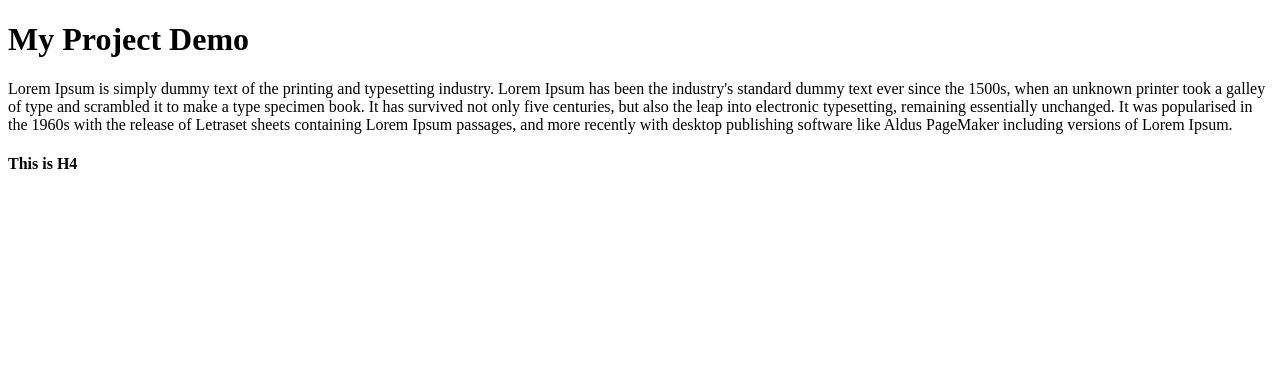
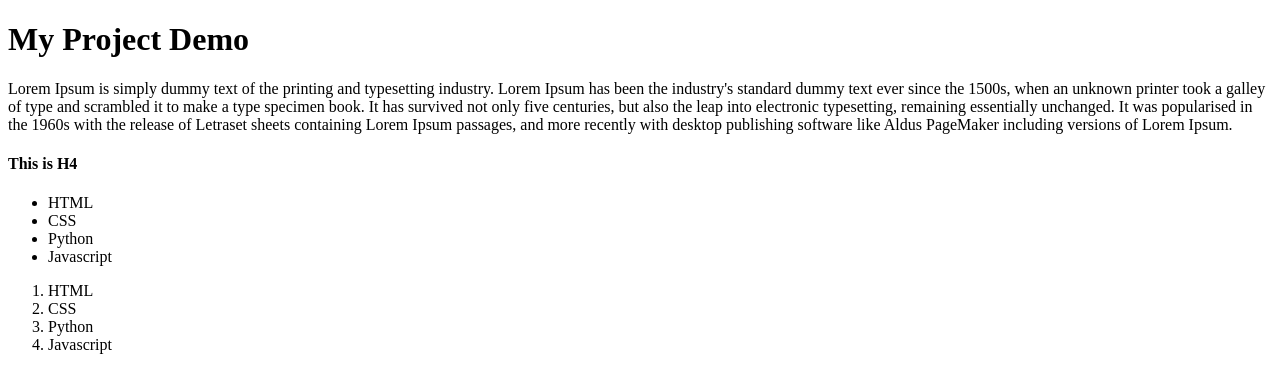
Before and after one commit to eddyfranc/Project1, a plain HTML site: page index.html in a window 1280 px wide. Drawn offline with Linux system fonts and the light colour scheme.

Commit message:
add list

```diff
--- a/index.html
+++ b/index.html
@@ -20,5 +20,17 @@
       Ipsum.
     </p>
     <h4>This is H4</h4>
+    <ul>
+        <li>HTML</li>
+        <li>CSS</li>
+        <li>Python</li>
+        <li>Javascript</li>
+    </ul>
+    <ol>
+        <li>HTML</li>
+        <li>CSS</li>
+        <li>Python</li>
+        <li>Javascript</li>
+    </ol>
   </body>
 </html>
```
